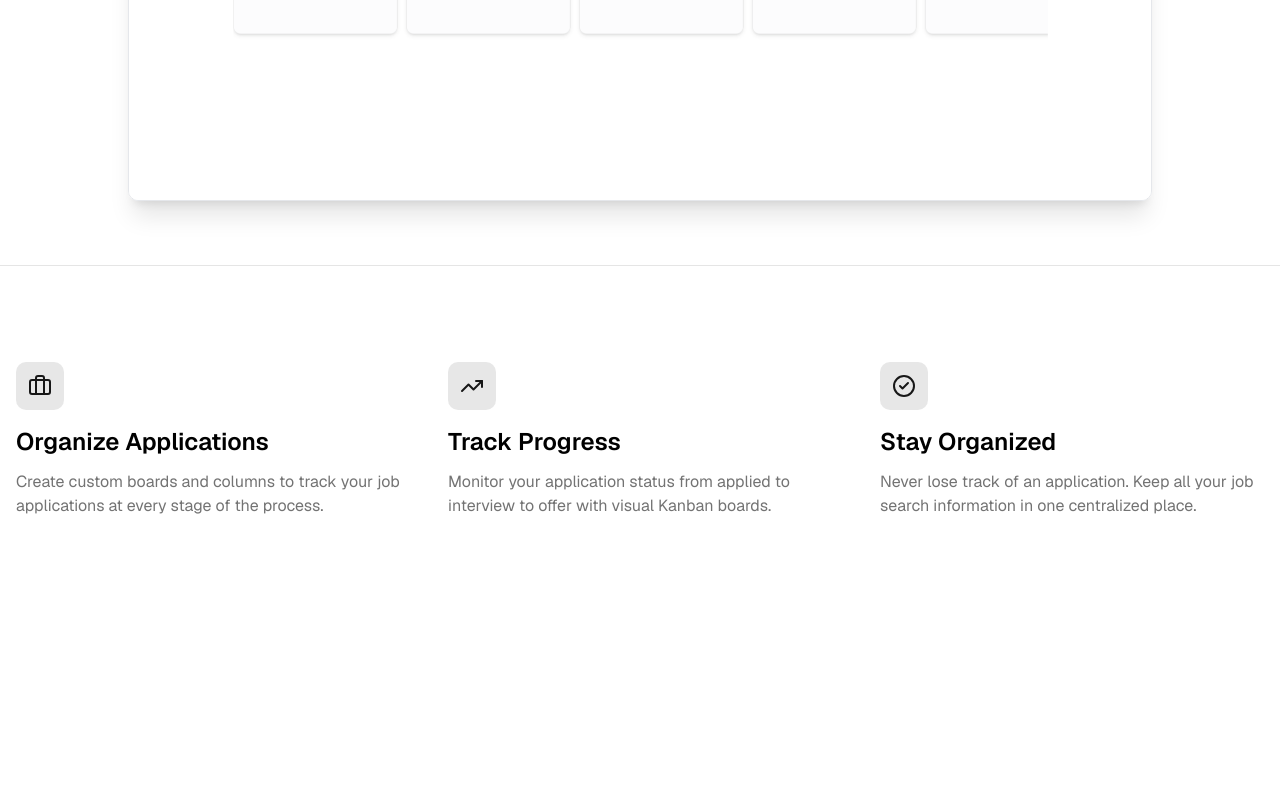
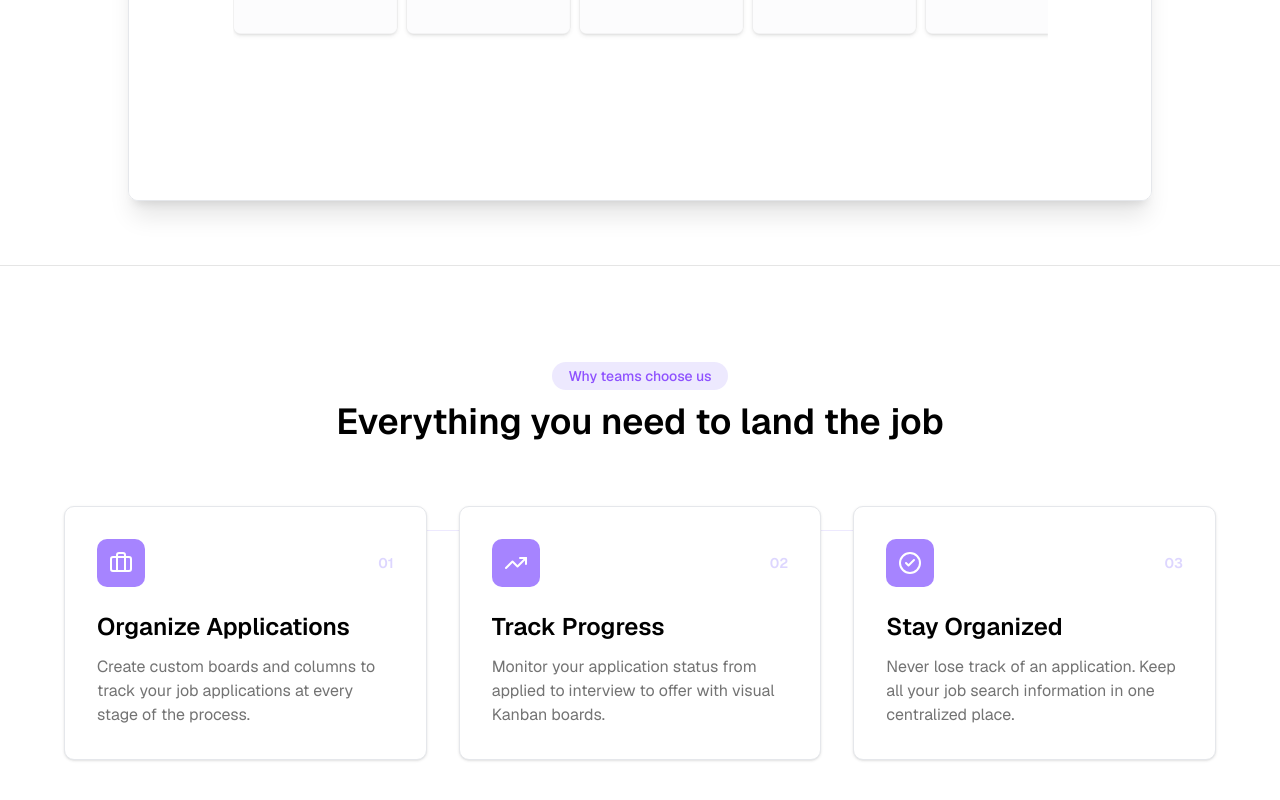
Before and after one commit to rahinhaque/job-application-tracker-, a Next.js app: page / in a window 1280 px wide. Shown: the part 1075-1875 px from the top of the page. Before the commit the page ends 1689 px from the top, so only its background shows below. Built offline with nearby package versions, Linux system fonts and the light colour scheme.

Commit message:
Redesigned the ui of the feature section design

```diff
--- a/app/page.tsx
+++ b/app/page.tsx
@@ -43,42 +43,60 @@ export default function Home() {
         {/* Features Section */}
         <section className="border-t bg-white py-24">
           <div className="container mx-auto px-4">
-            <div className="grid gap-12 md:grid-cols-3">
-              <div className="flex flex-col">
-                <div className="mb-4 inline-flex h-12 w-12 items-center justify-center rounded-lg bg-primary/10">
-                  <Briefcase className="h-6 w-6 text-primary" />
-                </div>
-                <h3 className="mb-3 text-2xl font-semibold text-black">
-                  Organize Applications
-                </h3>
-                <p className="text-muted-foreground">
-                  Create custom boards and columns to track your job
-                  applications at every stage of the process.
-                </p>
+            <div className="mx-auto max-w-6xl">
+              {/* Section heading */}
+              <div className="mx-auto mb-16 max-w-2xl text-center">
+                <span className="mb-3 inline-block rounded-full bg-violet-100 px-4 py-1 text-sm font-medium text-violet-500">
+                  Why teams choose us
+                </span>
+                <h2 className="text-3xl font-semibold text-black md:text-4xl">
+                  Everything you need to land the job
+                </h2>
               </div>
-              <div className="flex flex-col">
-                <div className="mb-4 inline-flex h-12 w-12 items-center justify-center rounded-lg bg-primary/10">
-                  <TrendingUp className="h-6 w-6 text-primary" />
-                </div>
-                <h3 className="mb-3 text-2xl font-semibold text-black">
-                  Track Progress
-                </h3>
-                <p className="text-muted-foreground">
-                  Monitor your application status from applied to interview to
-                  offer with visual Kanban boards.
-                </p>
-              </div>
-              <div className="flex flex-col">
-                <div className="mb-4 inline-flex h-12 w-12 items-center justify-center rounded-lg bg-primary/10">
-                  <CheckCircle2 className="h-6 w-6 text-primary" />
-                </div>
-                <h3 className="mb-3 text-2xl font-semibold text-black">
-                  Stay Organized
-                </h3>
-                <p className="text-muted-foreground">
-                  Never lose track of an application. Keep all your job search
-                  information in one centralized place.
-                </p>
+
+              {/* Feature cards */}
+              <div className="relative grid gap-8 md:grid-cols-3">
+                {/* Connecting line for desktop */}
+                <div className="absolute left-0 right-0 top-6 hidden h-px bg-violet-100 md:block" />
+
+                {[
+                  {
+                    icon: Briefcase,
+                    step: "01",
+                    title: "Organize Applications",
+                    desc: "Create custom boards and columns to track your job applications at every stage of the process.",
+                  },
+                  {
+                    icon: TrendingUp,
+                    step: "02",
+                    title: "Track Progress",
+                    desc: "Monitor your application status from applied to interview to offer with visual Kanban boards.",
+                  },
+                  {
+                    icon: CheckCircle2,
+                    step: "03",
+                    title: "Stay Organized",
+                    desc: "Never lose track of an application. Keep all your job search information in one centralized place.",
+                  },
+                ].map((feature, idx) => (
+                  <div
+                    key={idx}
+                    className="group relative rounded-lg border border-gray-200 bg-white p-8 shadow-sm transition-all duration-300 hover:-translate-y-1 hover:border-violet-200 hover:shadow-xl"
+                  >
+                    <div className="mb-6 flex items-center justify-between">
+                      <div className="inline-flex h-12 w-12 items-center justify-center rounded-lg bg-violet-400 transition-colors duration-300 group-hover:bg-violet-500">
+                        <feature.icon className="h-6 w-6 text-white" />
+                      </div>
+                      <span className="text-sm font-semibold text-violet-200 transition-colors duration-300 group-hover:text-violet-400">
+                        {feature.step}
+                      </span>
+                    </div>
+                    <h3 className="mb-3 text-2xl font-semibold text-black">
+                      {feature.title}
+                    </h3>
+                    <p className="text-muted-foreground">{feature.desc}</p>
+                  </div>
+                ))}
               </div>
             </div>
           </div>
```
